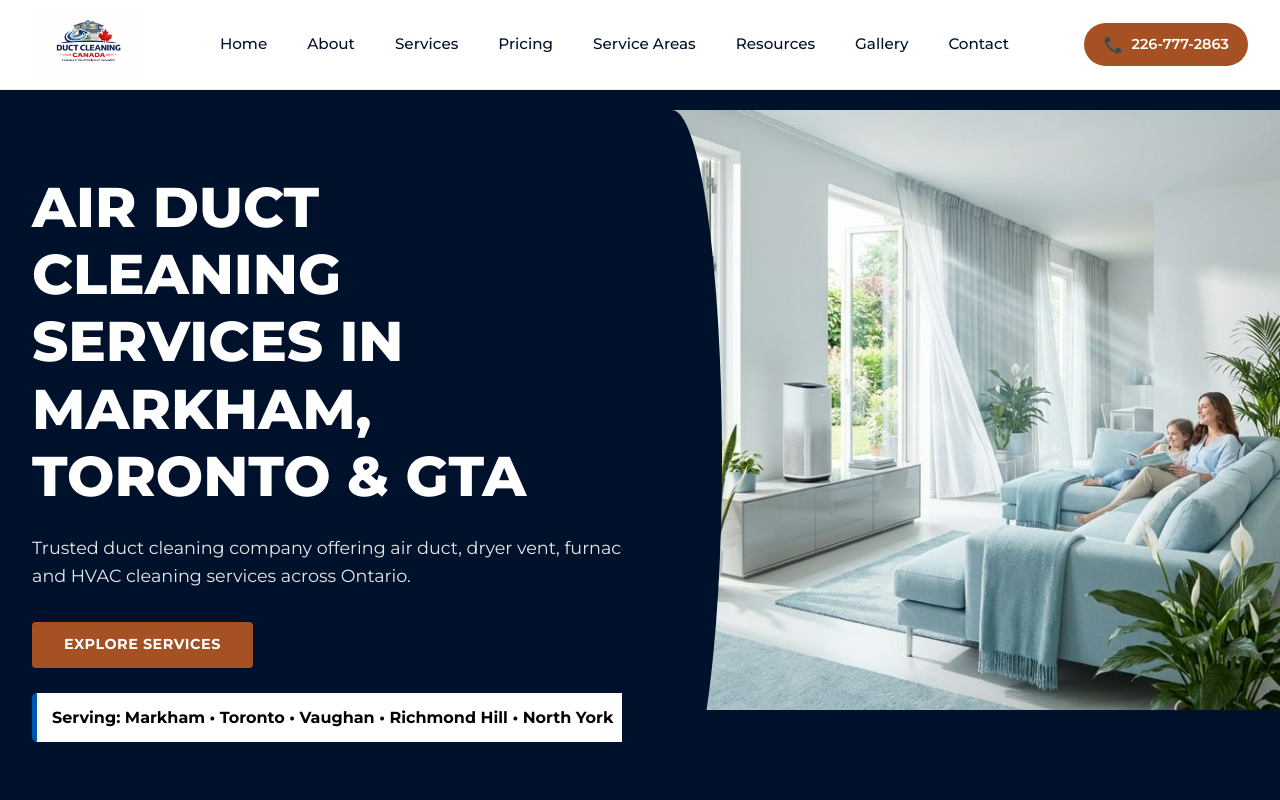
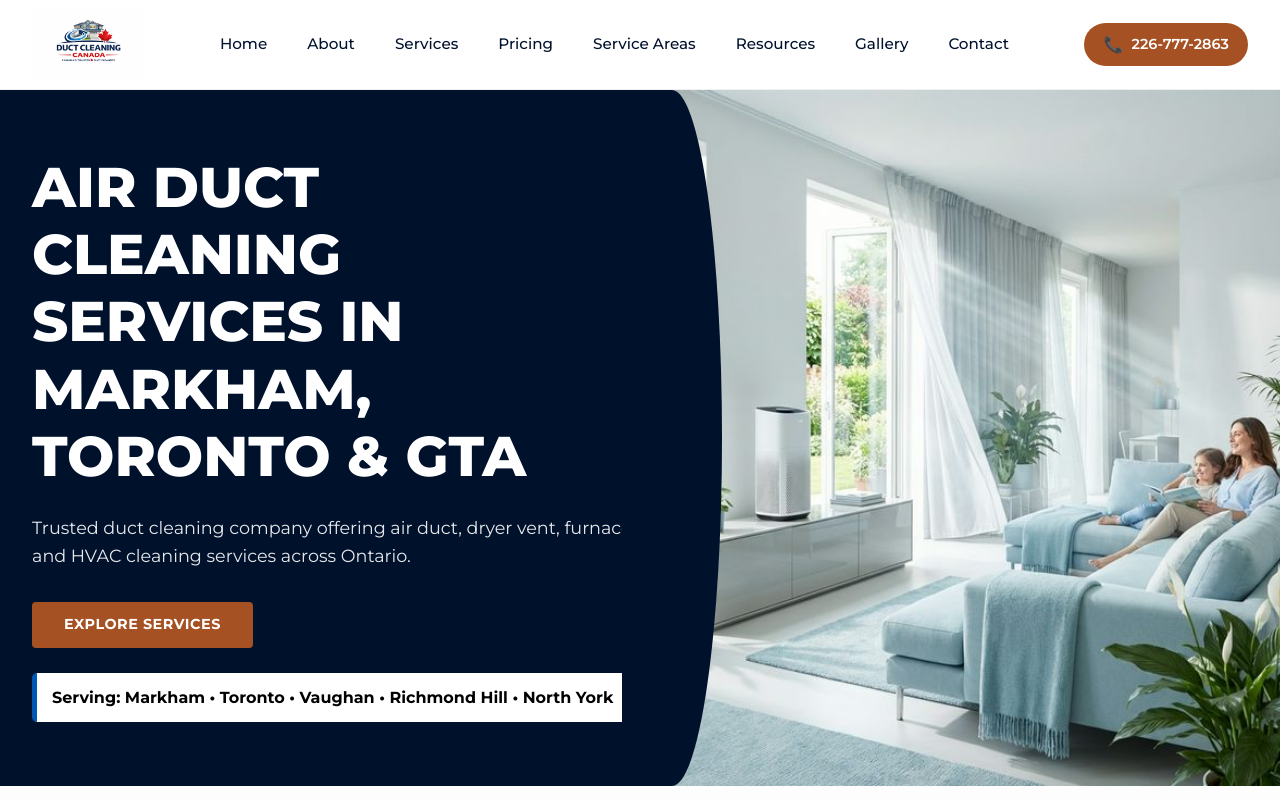
Before and after one commit to josph8487-prog/duct-Canada-original, a Next.js app: page / in a window 1280 px wide. Shown: the top 800 px of the page. Built offline with nearby package versions, Linux system fonts and the light colour scheme.

Commit message:
Update Home.module.css

```diff
--- a/src/styles/Home.module.css
+++ b/src/styles/Home.module.css
@@ -1,31 +1,26 @@
+
 .hero {
     position: relative;
     min-height: 600px;
-    padding-top: 20px;
     display: flex;
-    align-items: center;
+    align-items: stretch;
     justify-content: center;
     background-color: var(--secondary);
     overflow: hidden;
-    flex-direction: column;
-}
-
-@media (min-width: 900px) {
-    .hero {
-        min-height: 600px;
-    }
+    width: 100%;
 }
 
 .heroContentWrapper {
     display: flex;
     width: 100%;
-    height: 100%;
+    min-height: 600px;
     flex-direction: column;
 }
 
 @media (min-width: 900px) {
     .heroContentWrapper {
         flex-direction: row;
+        align-items: stretch;
     }
 }
 
@@ -78,9 +73,10 @@
     }
 }
 
+
 .heroRight {
     flex: 1;
-    min-height: 300px;
+    min-height: 350px;
     background-image: url('/hero.png');
     background-size: cover;
     background-position: center;
@@ -90,8 +86,8 @@
 
 @media (min-width: 900px) {
     .heroRight {
-        height: 100%;
-        min-height: 600px;
+        min-height: 100%;
+        height: auto;
     }
 }
 
```
